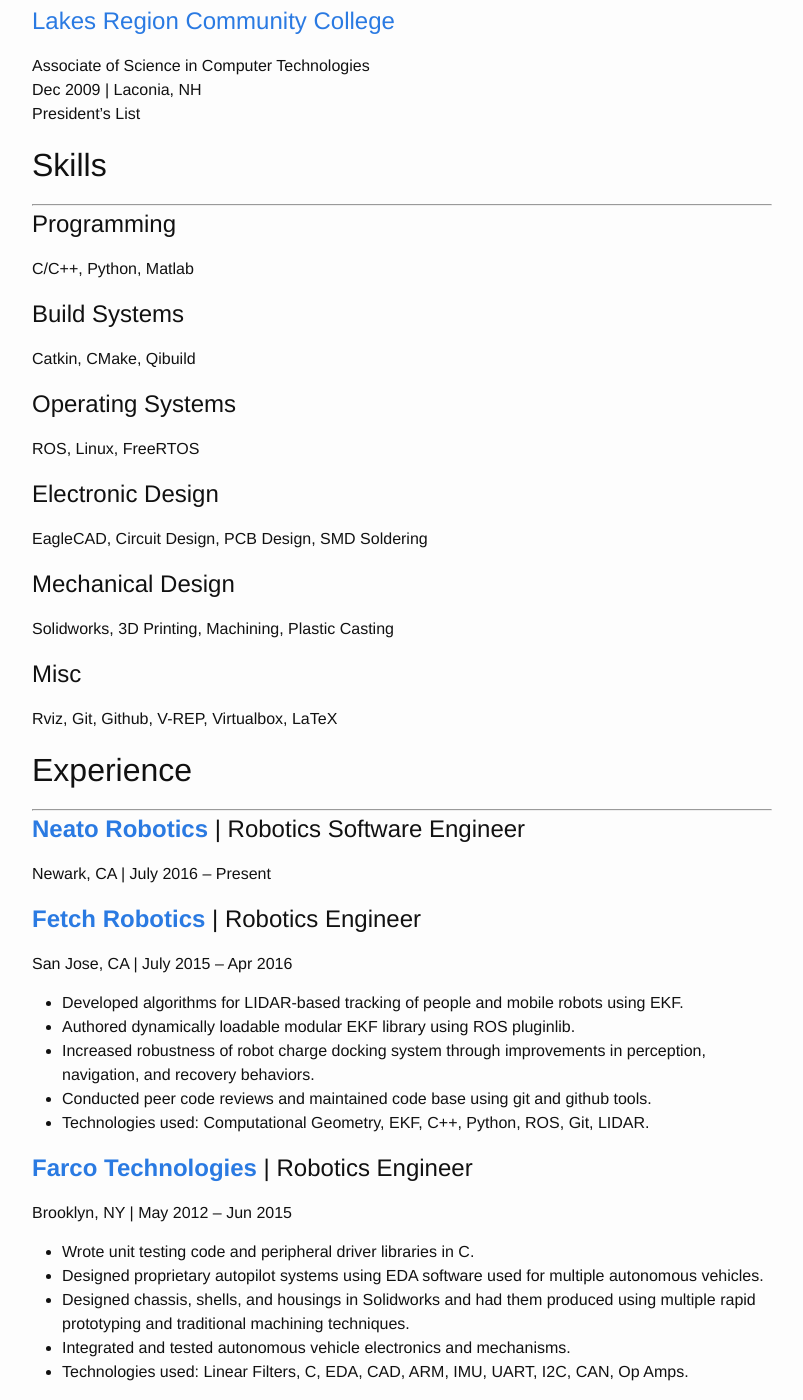
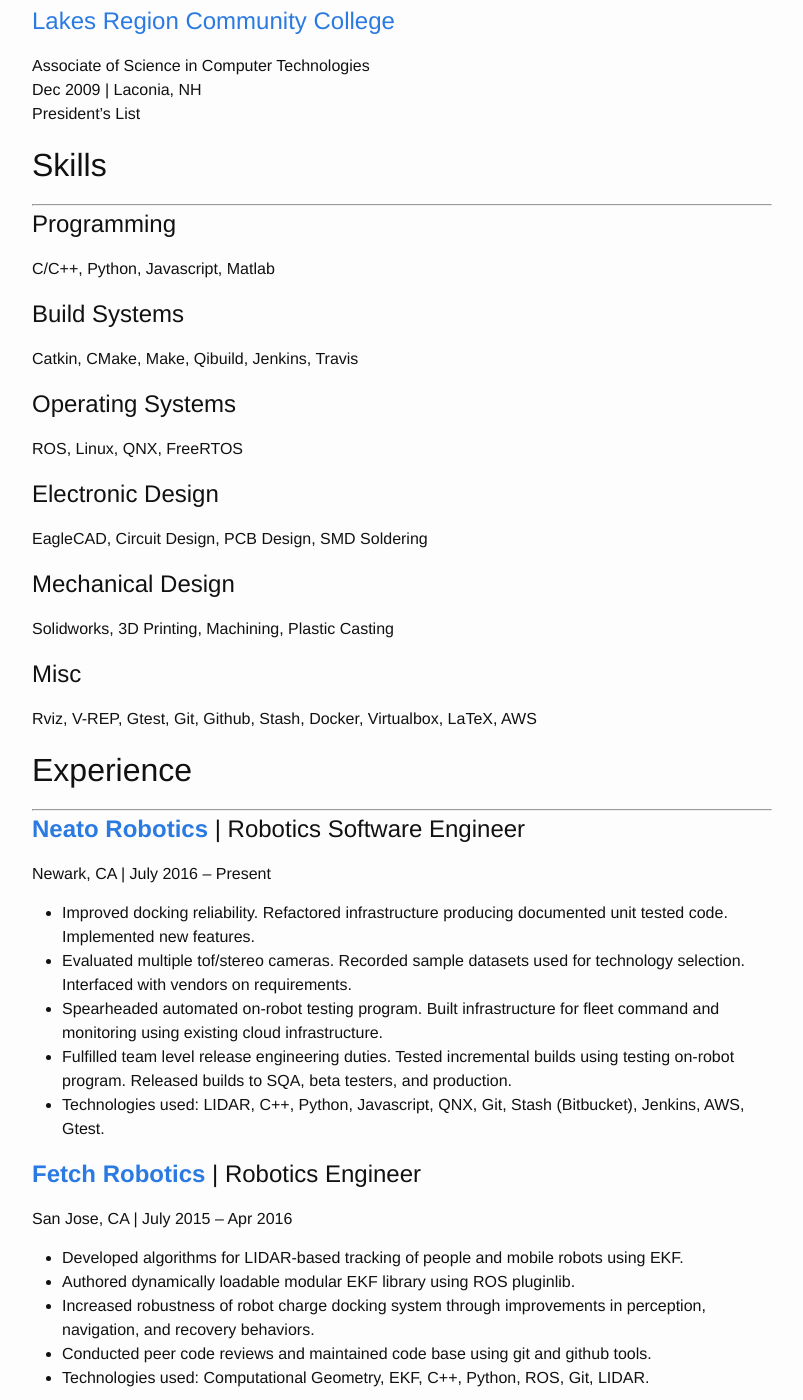
Before and after one commit to griswaldbrooks/griswaldbrooks.github.io, a Jekyll site: the page built from _pages/cv.md, in a window 1280 px wide and 1400 px high, scrolled down 601 px. Shown: the whole window, without its empty margins (238-1041 px from the left). Built offline with Jekyll 4.4.1, drawn with Linux system fonts in a browser that asks for light colours.

Commit message:
Updated cv.

```diff
--- a/_pages/cv.md
+++ b/_pages/cv.md
@@ -35,13 +35,13 @@
 ---
 
 # Programming
-C/C++, Python, Matlab
+C/C++, Python, Javascript, Matlab
 
 # Build Systems
-Catkin, CMake, Qibuild
+Catkin, CMake, Make, Qibuild, Jenkins, Travis
 
 # Operating Systems
-ROS, Linux, FreeRTOS
+ROS, Linux, QNX, FreeRTOS
 
 # Electronic Design
 EagleCAD, Circuit Design, PCB Design, SMD Soldering
@@ -50,7 +50,7 @@
 Solidworks, 3D Printing, Machining, Plastic Casting
 
 # Misc
-Rviz, Git, Github, V-REP, Virtualbox, LaTeX
+Rviz, V-REP, Gtest, Git, Github, Stash, Docker, Virtualbox, LaTeX, AWS
 
 
 ## Experience <a name="experience"></a>
@@ -58,6 +58,12 @@
 
 # [**Neato Robotics**](https://www.neatorobotics.com/) | Robotics Software Engineer
 Newark, CA | July 2016 – Present
+
+- Improved docking reliability. Refactored infrastructure producing documented unit tested code. Implemented new features.
+- Evaluated multiple tof/stereo cameras. Recorded sample datasets used for technology selection. Interfaced with vendors on requirements.
+- Spearheaded automated on-robot testing program. Built infrastructure for fleet command and monitoring using existing cloud infrastructure.
+- Fulfilled team level release engineering duties. Tested incremental builds using testing on-robot program. Released builds to SQA, beta testers, and production.
+- Technologies used: LIDAR, C++, Python, Javascript, QNX, Git, Stash (Bitbucket), Jenkins, AWS, Gtest.
 
 # [**Fetch Robotics**](http://fetchrobotics.com/) | Robotics Engineer
 San Jose, CA | July 2015 – Apr 2016
```
Also changed, not shown: 2 other files.
